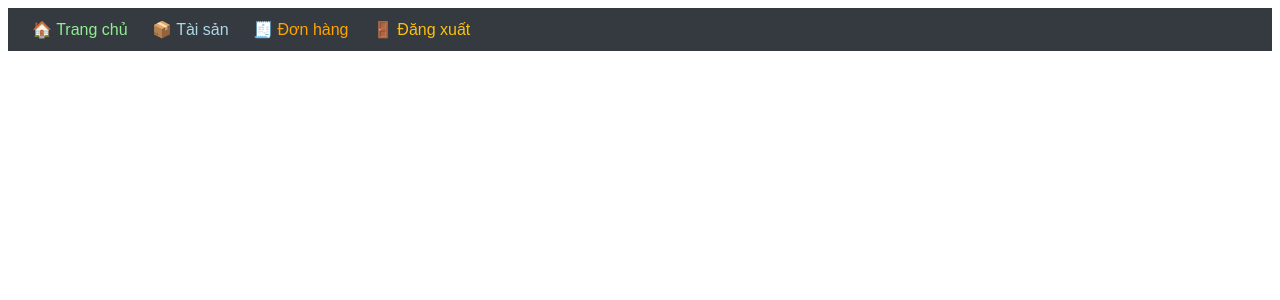
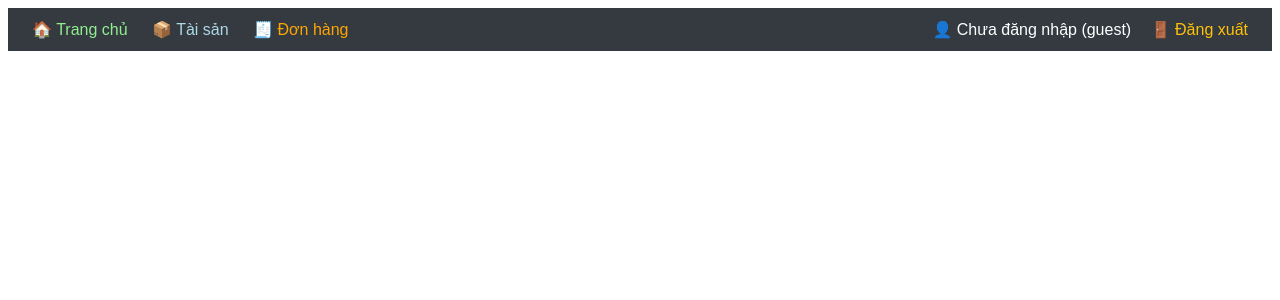
Before and after one commit to LeHungBOS/quanlytaisansukien, a FastAPI app: template templates/navbar.html in a window 1280 px wide. Shown: the top 300 px of the page. Run offline with FastAPI, Linux system fonts and the light colour scheme; the template is opened without the code that fills it, so the values that code supplies are empty.

Commit message:
Update navbar.html

```diff
--- a/templates/navbar.html
+++ b/templates/navbar.html
@@ -1,7 +1,13 @@
 <!-- templates/navbar.html -->
-<div style="background: #343a40; padding: 12px 24px; color: white; font-family: sans-serif;">
-  <a href="/" style="color: white; margin-right: 20px; text-decoration: none;">🏠 <span style="color: lightgreen;">Trang chủ</span></a>
-  <a href="/assets" style="color: white; margin-right: 20px; text-decoration: none;">📦 <span style="color: lightblue;">Tài sản</span></a>
-  <a href="/orders" style="color: white; margin-right: 20px; text-decoration: none;">🧾 <span style="color: orange;">Đơn hàng</span></a>
-  <a href="/logout" style="color: #ffc107; text-decoration: none;">🚪 Đăng xuất</a>
+<div style="background: #343a40; padding: 12px 24px; color: white; font-family: sans-serif; display: flex; justify-content: space-between; align-items: center;">
+  <div>
+    <a href="/" style="color: white; margin-right: 20px; text-decoration: none;">🏠 <span style="color: lightgreen;">Trang chủ</span></a>
+    <a href="/assets" style="color: white; margin-right: 20px; text-decoration: none;">📦 <span style="color: lightblue;">Tài sản</span></a>
+    <a href="/orders" style="color: white; margin-right: 20px; text-decoration: none;">🧾 <span style="color: orange;">Đơn hàng</span></a>
+  </div>
+  <div>
+    👤 {{ request.session.get("username", "Chưa đăng nhập") }}
+    ({{ request.session.get("role", "guest") }})
+    <a href="/logout" style="color: #ffc107; margin-left: 15px; text-decoration: none;">🚪 Đăng xuất</a>
+  </div>
 </div>
```
